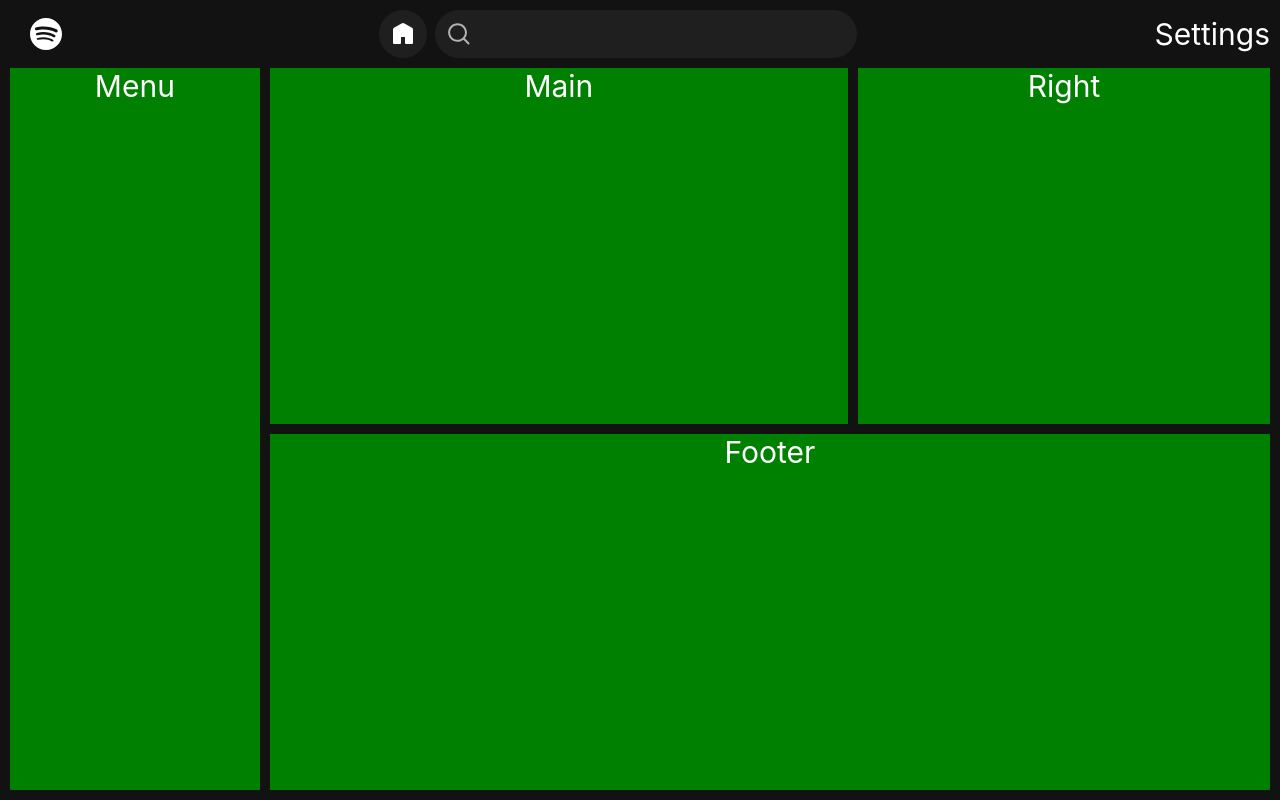
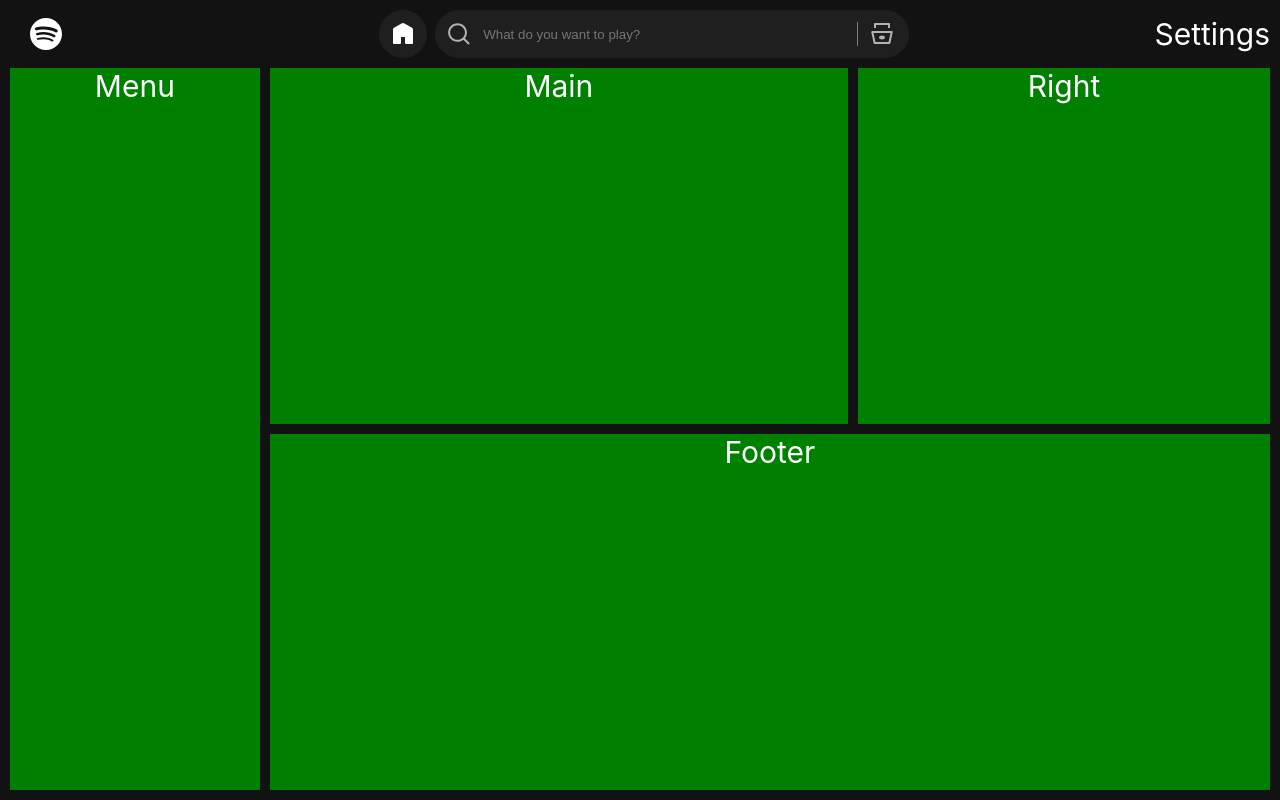
Before and after one commit to Bossixd/spotify, a React (Create React App) app in the folder spotify/: page / in a window 1280 px wide. Built offline with nearby package versions, Linux system fonts and the light colour scheme.

Commit message:
homelayout topbar-navigation add search bar and browse icons

```diff
--- /dev/null
+++ b/spotify/src/data/data.json
@@ -0,0 +1,5 @@
+{
+    "topbar": {
+        "search-bar-placeholder": "What do you want to play?"
+    }
+}
--- a/spotify/src/layouts/Topbar.css
+++ b/spotify/src/features/topbar-navigation/components/Topbar.css
@@ -47,12 +47,35 @@
     width: 474px;
     display: flex;
     align-items: center;
-    justify-content: left;
+    justify-content: space-between;
     margin-left: 8px;
 }
 
 .search-icon {
-    padding: 12px;
+    padding-left: 12px;
+}
+
+.search-bar {
+    width: 362px;
+    height: 48px;
+    border: none;
+    padding-left: 12px;
+    padding-right: 12px;
+    background: transparent;
+    /* background-color: red; */
+    color: white;
+}
+
+.search-bar:focus {
+    outline: none;
+}
+
+.browse-icon {
+    padding-left: 12px;
+    margin-right: 16px;
+    border-left-style: solid;
+    border-left-width: 1px;
+    border-color: #807c7c;
 }
 
 .setting-bounding-box {
--- /dev/null
+++ b/spotify/src/features/topbar-navigation/components/Topbar.tsx
@@ -0,0 +1,41 @@
+import React from "react";
+import "./Topbar.css";
+
+import spotifyIcon from "../../../assets/spotify-icon.svg";
+import homeIcon from "../../../assets/home-icon.svg";
+import searchIcon from "../../../assets/search-icon.svg";
+import browseIcon from "../../../assets/browse-icon.svg";
+
+import data from "../../../data/data.json";
+
+function Topbar() {
+    return (
+        <div className="topbar">
+            <div className="spotify-logo-bounding-box">
+                <img src={spotifyIcon} className="spotify-icon" alt="" />
+            </div>
+            <div className="search-bounding-box">
+                <div className="home-icon-bounding-box">
+                    <img src={homeIcon} className="home-icon" alt="" />
+                </div>
+                <div className="search-bar-bounding-box">
+                    <img src={searchIcon} className="search-icon" alt="" />
+                    <form>
+                        <input
+                            className="search-bar"
+                            type="text"
+                            // id="fname"
+                            // name="fname"
+                            // value="John"
+                            placeholder={data.topbar["search-bar-placeholder"]}
+                        />
+                    </form>
+                    <img src={browseIcon} className="browse-icon" alt="" />
+                </div>
+            </div>
+            <div className="setting-bounding-box">Settings</div>
+        </div>
+    );
+}
+
+export default Topbar;
--- /dev/null
+++ b/spotify/src/features/topbar-navigation/index.ts
@@ -0,0 +1,3 @@
+import Topbar from "./components/Topbar";
+
+export default Topbar
--- a/spotify/src/layouts/HomeLayout.tsx
+++ b/spotify/src/layouts/HomeLayout.tsx
@@ -1,5 +1,5 @@
 import React from "react";
-import Topbar from "./Topbar";
+import Topbar from "../features/topbar-navigation/index";
 import './HomeLayout.css';
 
 function HomeLayout() {
--- a/spotify/src/layouts/Topbar.tsx
+++ /dev/null
@@ -1,27 +0,0 @@
-import React from "react";
-import "./Topbar.css";
-
-import spotifyIcon from "../assets/spotify-icon.svg";
-import homeIcon from "../assets/home-icon.svg";
-import searchIcon from "../assets/search-icon.svg";
-
-function Topbar() {
-    return (
-        <div className="topbar">
-            <div className="spotify-logo-bounding-box">
-                <img src={spotifyIcon} className="spotify-icon" alt="" />
-            </div>
-            <div className="search-bounding-box">
-              <div className="home-icon-bounding-box">
-                <img src={homeIcon} className="home-icon" alt="" />
-              </div>
-              <div className="search-bar-bounding-box">
-                <img src={searchIcon} className="search-icon" alt="" />
-              </div>
-            </div>
-            <div className="setting-bounding-box">Settings</div>
-        </div>
-    );
-}
-
-export default Topbar;
```
Also changed, not shown: spotify/src/assets/browse-icon.svg (added).
